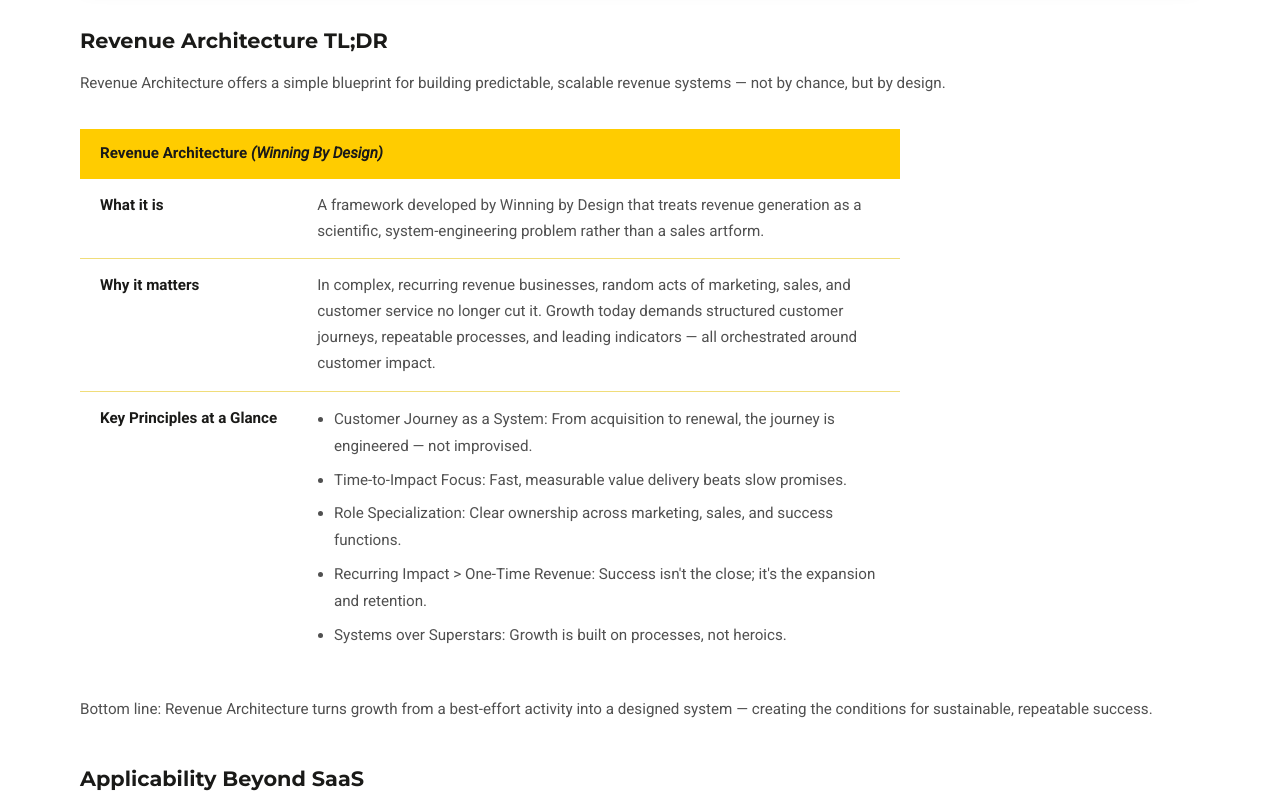
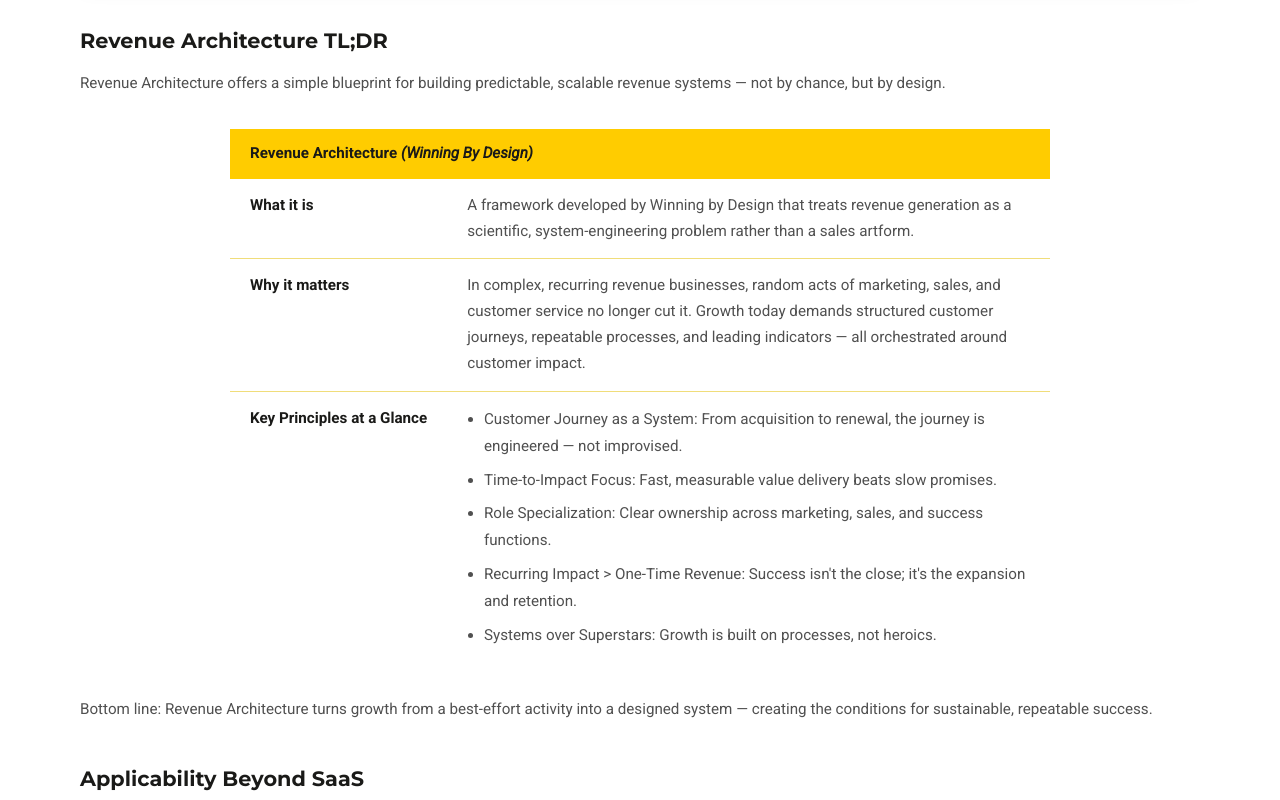
Before and after one commit to pilomeida/PathwayGTM_website, a website: page blog-designing-growth.html in a window 1280 px wide. Shown: the part 1240-2040 px from the top of the page. Drawn offline with Linux system fonts and the light colour scheme.

Commit message:
Center info-tables within the article column
Tables were left-aligned by default since margin only set vertical
spacing. Switched to margin: 32px auto so narrower tables sit centered
rather than hugging the left edge.

```diff
--- a/css/style.css
+++ b/css/style.css
@@ -878,7 +878,7 @@
 }
 
 .article-prose table.info-table {
-  width: auto; max-width: 820px; border-collapse: collapse; margin: 32px 0;
+  width: auto; max-width: 820px; border-collapse: collapse; margin: 32px auto;
   font-size: 0.95rem; line-height: 1.7;
 }
 .article-prose table.info-table th {
```
